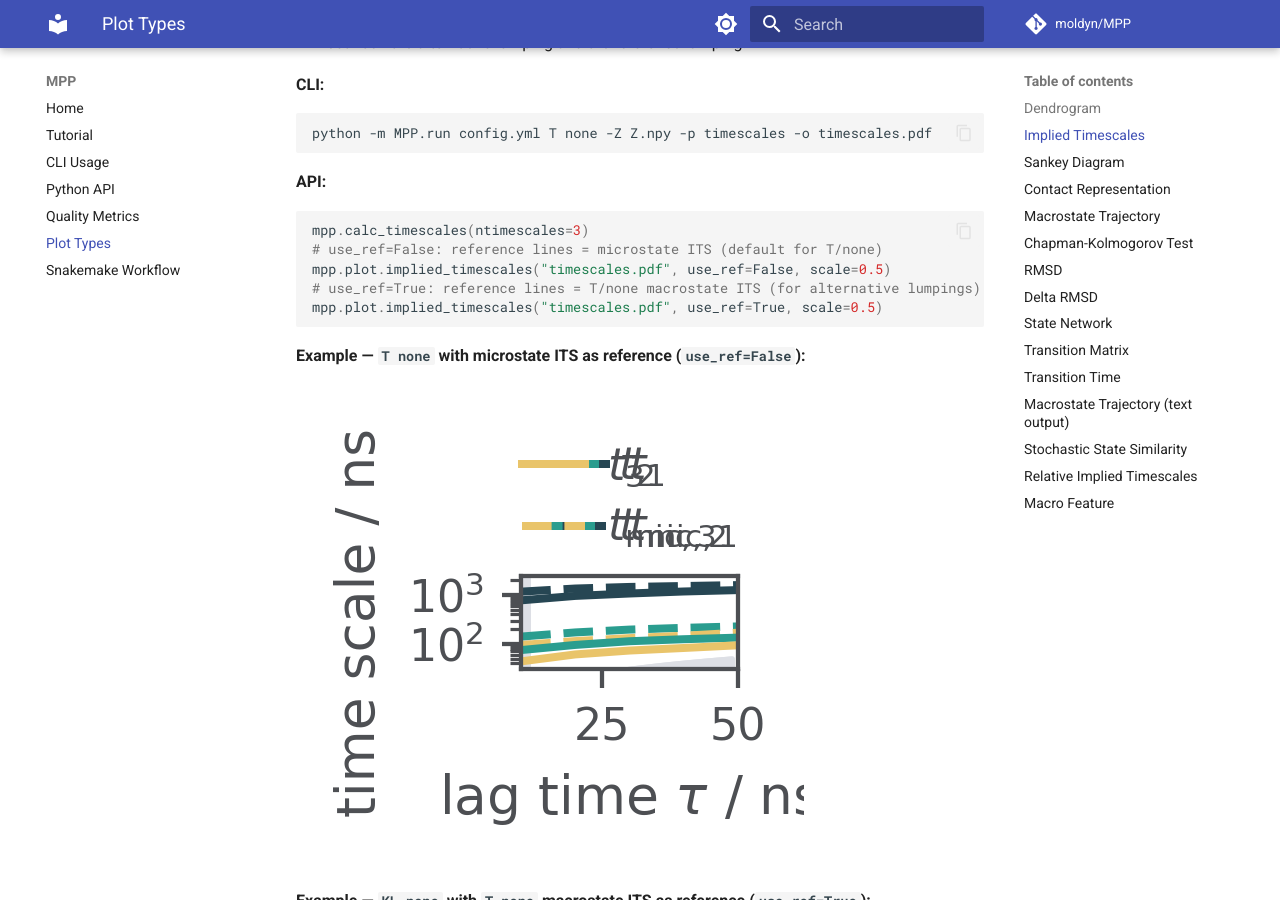
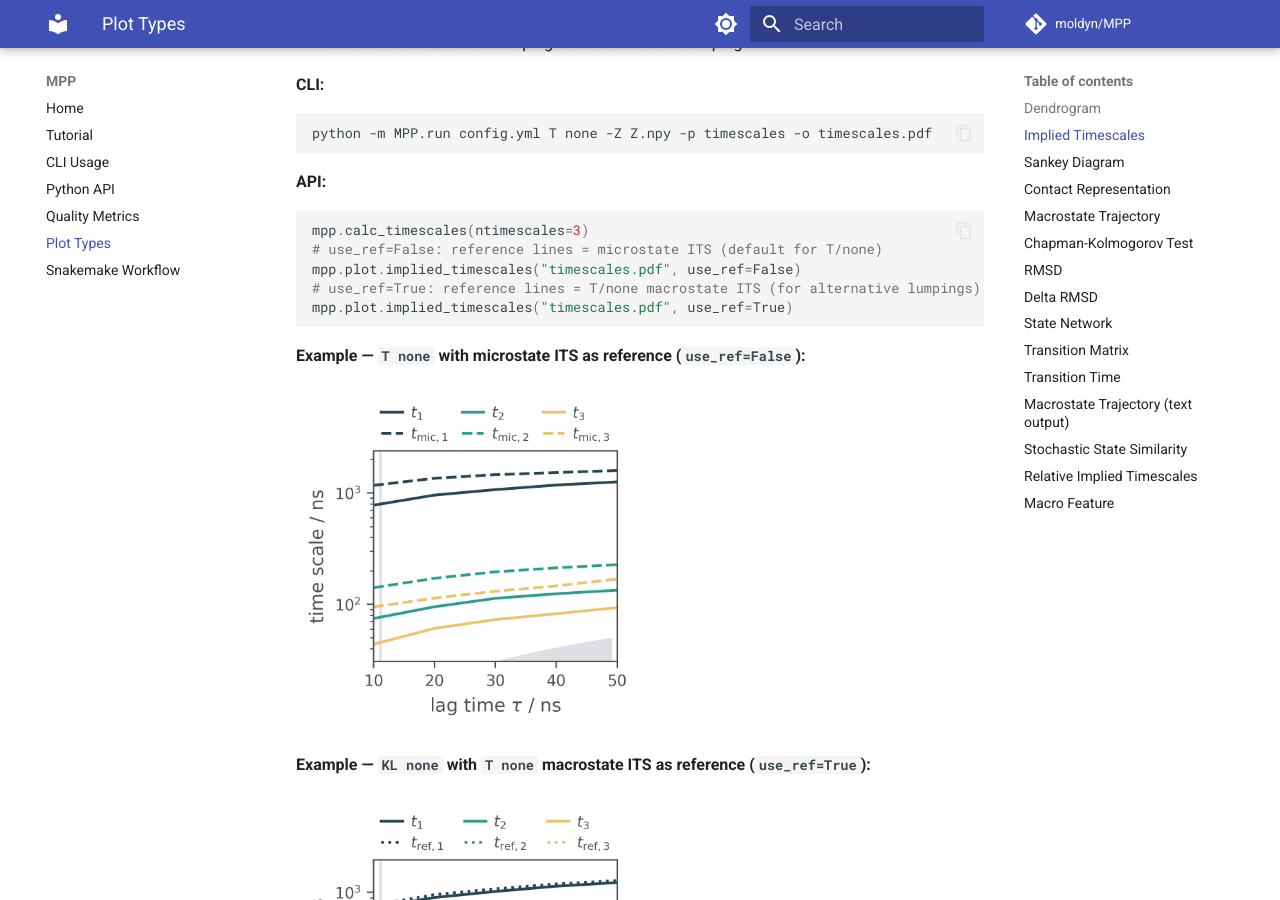
Before and after one commit to moldyn/MPP, an MkDocs documentation site: the page built from docs/plots.md, in a window 1280 px wide and 900 px high, scrolled down 1739 px. Built offline with MkDocs 1.6.1 and Material for MkDocs 9.7.7, drawn with Linux system fonts in a browser that asks for light colours; comment, search, counter and statistics services are not loaded.

Commit message:
docs: fix timescales plot size - regenerate at scale=1, display at 50% width
Use attr_list markdown extension to set width=50% on the timescales images
rather than scaling down the figure itself (which made labels unreadable).
Also remove scale=0.5 from the API example snippet.

````diff
--- a/docs/plots.md
+++ b/docs/plots.md
@@ -61,18 +61,18 @@ python -m MPP.run config.yml T none -Z Z.npy -p timescales -o timescales.pdf
 ```python
 mpp.calc_timescales(ntimescales=3)
 # use_ref=False: reference lines = microstate ITS (default for T/none)
-mpp.plot.implied_timescales("timescales.pdf", use_ref=False, scale=0.5)
+mpp.plot.implied_timescales("timescales.pdf", use_ref=False)
 # use_ref=True: reference lines = T/none macrostate ITS (for alternative lumpings)
-mpp.plot.implied_timescales("timescales.pdf", use_ref=True, scale=0.5)
+mpp.plot.implied_timescales("timescales.pdf", use_ref=True)
 ```
 
 **Example — `T none` with microstate ITS as reference (`use_ref=False`):**
 
-![Implied timescales T](assets/plots/timescales_t.png)
+![Implied timescales T](assets/plots/timescales_t.png){ width=50% }
 
 **Example — `KL none` with `T none` macrostate ITS as reference (`use_ref=True`):**
 
-![Implied timescales KL](assets/plots/timescales_kl.png)
+![Implied timescales KL](assets/plots/timescales_kl.png){ width=50% }
 
 ---
 
--- a/mkdocs.yml
+++ b/mkdocs.yml
@@ -54,6 +54,7 @@ markdown_extensions:
       alternate_style: true
   - pymdownx.arithmatex:
       generic: true
+  - attr_list
   - toc:
       permalink: true
 
````
Also changed, not shown: docs/assets/plots/timescales_kl.png, docs/assets/plots/timescales_t.png.
